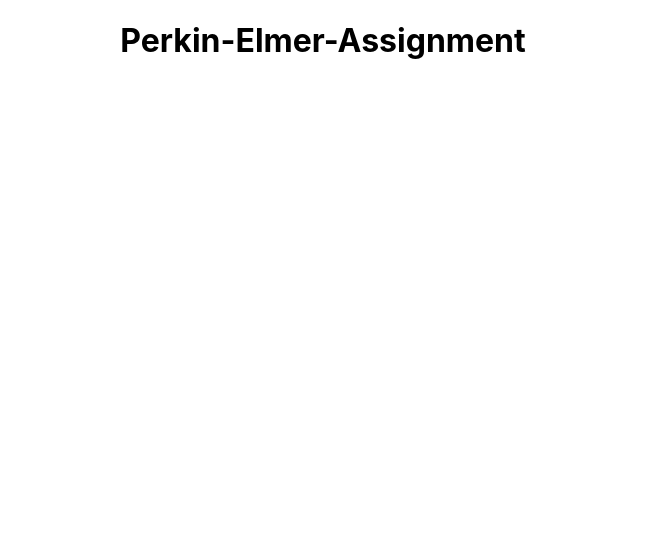
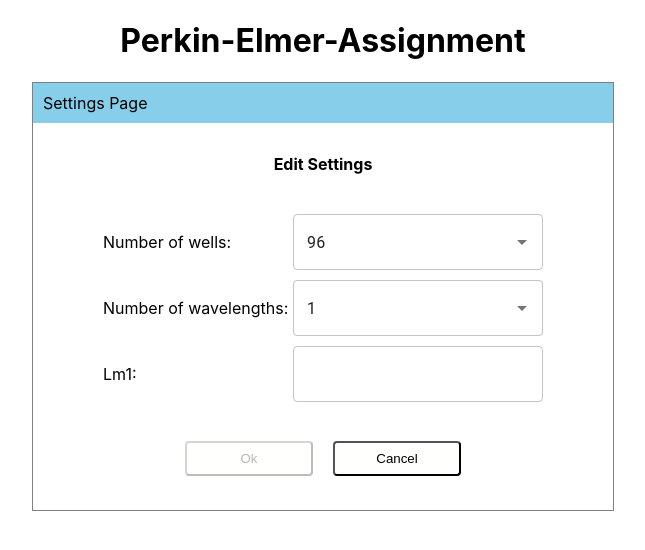
Before and after one commit to tejaspatil-psl/perkin-elmer-assignment, a React (Create React App) app: page / in a window 1280 px wide. Shown: the top 550 px of the page, without its empty margins (317-962 px from the left). Built offline with nearby package versions, Linux system fonts and the light colour scheme.

Commit message:
Settings Page

```diff
--- a/src/App.js
+++ b/src/App.js
@@ -1,9 +1,11 @@
 import './App.css';
+import SettingsPage from './components/settings-dialog/SettingsPage';
 
 function App() {
   return (
     <div className="App">
       <h1>Perkin-Elmer-Assignment</h1>
+      <SettingsPage />
     </div>
   );
 }
--- /dev/null
+++ b/src/components/settings-dialog/SettingPage.css
@@ -0,0 +1,43 @@
+.outer-container {
+    width: 580px;
+    margin: 20px auto;
+    border: 1px solid gray;
+}
+
+.form {
+    margin: 30px 70px;
+}
+
+.form-field {
+    display: flex;
+    align-items: center;
+    justify-content: space-between;
+    margin: 10px 0px;
+}
+
+button {
+    cursor: pointer;
+}
+
+.styled-buttons {
+    padding: 8px 20px;
+    margin: 4px 10px;
+    border-radius: 4px;
+    min-width: 8rem;
+    background: rgb(255, 255, 253);
+}
+
+.styled-buttons:disabled {
+    pointer-events: none;
+}
+
+.styled-buttons:hover {
+    background: rgb(165, 215, 235);
+}
+
+.header {
+    display: flex;
+    justify-content: space-between;
+    padding: 10px;
+    background: skyblue;
+}
--- /dev/null
+++ b/src/components/settings-dialog/SettingsPage.js
@@ -0,0 +1,141 @@
+import Autocomplete from '@mui/material/Autocomplete';
+import TextField from '@mui/material/TextField';
+import { useState, useEffect } from 'react';
+import './SettingPage.css';
+
+const SettingsPage = () => {
+    const [settings, setSettings] = useState({
+        numnerOfWells: '96',
+        numberOfWavelengths: '1',
+        lmValues: ['']
+    })
+    const [lmErrors, setLmErrors] = useState(Array(settings.numberOfWavelengths).fill(false))
+    const [isOkButtonDisable, setIsOkButtonDisable] = useState()
+
+    useEffect(() => {
+        const isLmValuesValid = settings.lmValues.every((value) => value >= 200 && value <= 1000)
+        const isAnyFieldEmpty = settings.lmValues.some((value) => value === '')
+
+        setIsOkButtonDisable(!isLmValuesValid || isAnyFieldEmpty || settings.numnerOfWells === null || settings.numberOfWavelengths === null)
+    }, [settings.lmValues, settings.numnerOfWells, settings.numberOfWavelengths])
+
+
+    // console.log('isanyfieldempty', isAnyFieldEmpty)
+    const handleWellsChange = (e, newValue) => {
+        console.log('hiiiiii', newValue)
+        e.preventDefault();
+        // const lmValues = Array.from({ length: settings.numberOfWavelengths }, (_, index) => settings.lmValues[index] || '0');
+        const numnerOfWells = newValue;
+
+        setSettings((prevSettings) => ({
+            ...prevSettings,
+            numnerOfWells,
+            // lmValues
+        }));
+    };
+
+    const handleWavelengthChange = (e, newValue) => {
+        e.preventDefault();
+        console.log("hiiiii", newValue)
+        const numberOfWavelengths = newValue;
+        const lmValues = Array.from({ length: numberOfWavelengths }, (_, index) => settings.lmValues[index] || '');
+
+        setSettings((prevSettings) => ({
+            ...prevSettings,
+            numberOfWavelengths,
+            lmValues
+        }));
+        setLmErrors(Array(numberOfWavelengths).fill(false))
+    }
+
+    const handleLmValueChange = (index, value) => {
+        console.log('heyyy', value)
+        const newLmValues = [...settings.lmValues]
+        newLmValues[index] = value;
+        setSettings((prevSettings) => ({
+            ...prevSettings,
+            lmValues: newLmValues
+        }));
+
+        const isValid = value >= 200 && value <= 1000;
+        const updatedLmErrors = [...lmErrors];
+        updatedLmErrors[index] = !isValid;
+        setLmErrors(updatedLmErrors);
+
+    }
+
+    const onCancelClick = (e) => {
+        e.preventDefault();
+        setSettings({
+            numnerOfWells: '96',
+            numberOfWavelengths: '1',
+            lmValues: ['']
+        });
+    }
+
+    const onOkClick = (e) => {
+        e.preventDefault();
+        setSettings((prevSettings) => ({
+            ...prevSettings,
+        }));
+    }
+
+    return (
+        <div className='outer-container'>
+            <div className='header'> Settings Page
+            </div>
+            <h4 style={{ 'padding': "10px" }}>Edit Settings</h4>
+            <form className='form'>
+                <div className='form-field'>
+                    <div>Number of wells:</div>
+                    <Autocomplete
+                        disablePortal
+                        id="combo-box-demo"
+                        options={['24', '48', '96', '384']}
+                        sx={{ width: 250 }}
+                        value={settings.numnerOfWells}
+                        onChange={handleWellsChange}
+                        renderInput={(params) => <TextField {...params} />}
+                    />
+                </div>
+                <div className='form-field'>
+                    <div>Number of wavelengths:</div>
+                    <Autocomplete
+                        disablePortal
+                        id="combo-box-demo"
+                        value={settings.numberOfWavelengths}
+                        onChange={handleWavelengthChange}
+                        options={["1", "2", "3", "4", "5", "6"]}
+                        sx={{ width: 250 }}
+                        renderInput={(params) => <TextField {...params} />}
+                    />
+                </div>
+                {settings.lmValues.map((lmValues, index) => (
+                    <div key={index} className='form-field'>
+                        <div>{`Lm${index + 1}:`}</div>
+                        <TextField
+                            value={lmValues}
+                            onChange={(e) => handleLmValueChange(index, e.target.value)}
+                            sx={{ width: 250 }}
+                            error={lmErrors[index]}
+                            helperText={lmErrors[index] ? 'Value must be between 200 nad 1000' : ''}
+                            id="outlined-basic"
+                            variant="outlined"
+                            autoComplete="off" />
+                    </div>
+                ))}
+                {/* <div className='form-field'>
+                    <div>Lm1:</div>
+                    <TextField sx={{ width: 250 }} id="outlined-basic" variant="outlined" autoComplete="off" />
+                </div> */}
+                <div style={{ marginTop: "8%" }}>
+                    <button className='styled-buttons' onClick={onOkClick} disabled={isOkButtonDisable}>Ok</button>
+                    <button className='styled-buttons' onClick={onCancelClick}>Cancel</button>
+                </div>
+                {/* <div className='form-field'><div>Number of wells:</div><div>hi</div></div> */}
+            </form>
+        </div>
+    )
+}
+
+export default SettingsPage
```
